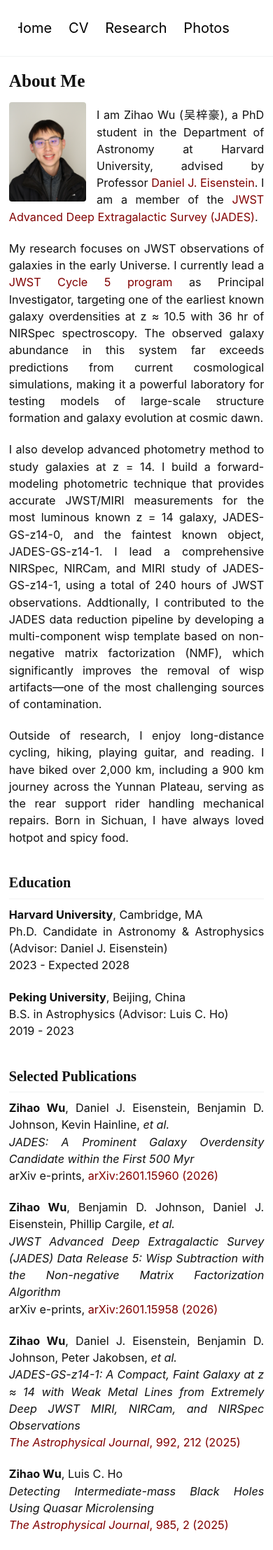
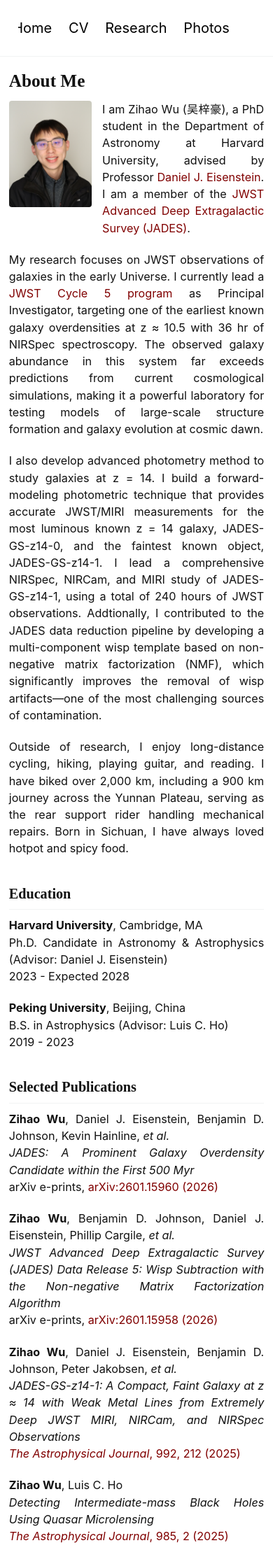
Before and after one commit to zihaowu-astro/zihaowu-astro.github.io, a Jekyll site: the page built from index.md, in a window 390 px wide. Shown: the top 2215 px of the page at 70% size. Built offline with Jekyll 4.4.1, drawn with Linux system fonts in a browser that asks for light colours; cached includes are drawn as plain includes.

Commit message:
update styles

```diff
--- a/_sass/_custom.scss
+++ b/_sass/_custom.scss
@@ -294,6 +294,7 @@
   display: none !important;
 }
 
+.about-mobile-avatar-wrap,
 .about-mobile-avatar {
   display: none;
 }
@@ -390,12 +391,53 @@
     width: 100%;
   }
 
+  .mobile-about .about-mobile-avatar-wrap {
+    display: block;
+    float: left;
+    margin: 0 0.9rem 0.5rem 0;
+  }
+
   .mobile-about .about-mobile-avatar {
     display: block;
-    float: left;
-    width: 110px;
-    max-width: 38vw;
-    margin: 0.15rem 0.9rem 0.5rem 0;
+    width: 118px;
+    max-width: 40vw;
     border-radius: 4px;
   }
+
+  .mobile-about .about-mobile-avatar-wrap + p {
+    margin-top: 0;
+  }
+
+  .gallery-page .gallery-grid {
+    grid-template-columns: repeat(4, minmax(0, 1fr));
+    justify-content: stretch;
+    width: 100%;
+    max-width: 100%;
+    gap: 4px;
+  }
+
+  .gallery-page .gallery-card {
+    width: 100%;
+    height: auto;
+    aspect-ratio: 1 / 1;
+  }
+
+  .gallery-modal {
+    padding: 1rem;
+  }
+
+  .gallery-modal__panel {
+    padding: 0.85rem;
+  }
+
+  .gallery-modal__media,
+  .gallery-modal__placeholder {
+    min-height: 0;
+  }
+
+  .gallery-modal__media img {
+    width: 100%;
+    height: auto;
+    max-height: 62vh;
+  }
 }
--- a/assets/css/custom.scss
+++ b/assets/css/custom.scss
@@ -285,6 +285,7 @@
   overflow: hidden;
 }
 
+.about-mobile-avatar-wrap,
 .about-mobile-avatar {
   display: none;
 }
@@ -381,12 +382,53 @@
     width: 100%;
   }
 
+  .mobile-about .about-mobile-avatar-wrap {
+    display: block;
+    float: left;
+    margin: 0 0.9rem 0.5rem 0;
+  }
+
   .mobile-about .about-mobile-avatar {
     display: block;
-    float: left;
-    width: 110px;
-    max-width: 38vw;
-    margin: 0.15rem 0.9rem 0.5rem 0;
+    width: 118px;
+    max-width: 40vw;
     border-radius: 4px;
   }
+
+  .mobile-about .about-mobile-avatar-wrap + p {
+    margin-top: 0;
+  }
+
+  .gallery-page .gallery-grid {
+    grid-template-columns: repeat(4, minmax(0, 1fr));
+    justify-content: stretch;
+    width: 100%;
+    max-width: 100%;
+    gap: 4px;
+  }
+
+  .gallery-page .gallery-card {
+    width: 100%;
+    height: auto;
+    aspect-ratio: 1 / 1;
+  }
+
+  .gallery-modal {
+    padding: 1rem;
+  }
+
+  .gallery-modal__panel {
+    padding: 0.85rem;
+  }
+
+  .gallery-modal__media,
+  .gallery-modal__placeholder {
+    min-height: 0;
+  }
+
+  .gallery-modal__media img {
+    width: 100%;
+    height: auto;
+    max-height: 62vh;
+  }
 }
--- a/index.md
+++ b/index.md
@@ -8,7 +8,9 @@
 
 <h1>About Me</h1>
 
-<img src="/assets/images/headshot.jpg" alt="Zihao Wu" class="about-mobile-avatar">
+<figure class="about-mobile-avatar-wrap">
+  <img src="/assets/images/headshot.jpg" alt="Zihao Wu" class="about-mobile-avatar">
+</figure>
 
 I am Zihao Wu (吴梓豪), a PhD student in the Department of Astronomy at Harvard University, advised by Professor [Daniel J. Eisenstein](https://scholar.harvard.edu/deisenstein/). I am a member of the [JWST Advanced Deep Extragalactic Survey (JADES)](https://jades-survey.github.io/).
 
```
Also changed, not shown: 6 other files.
